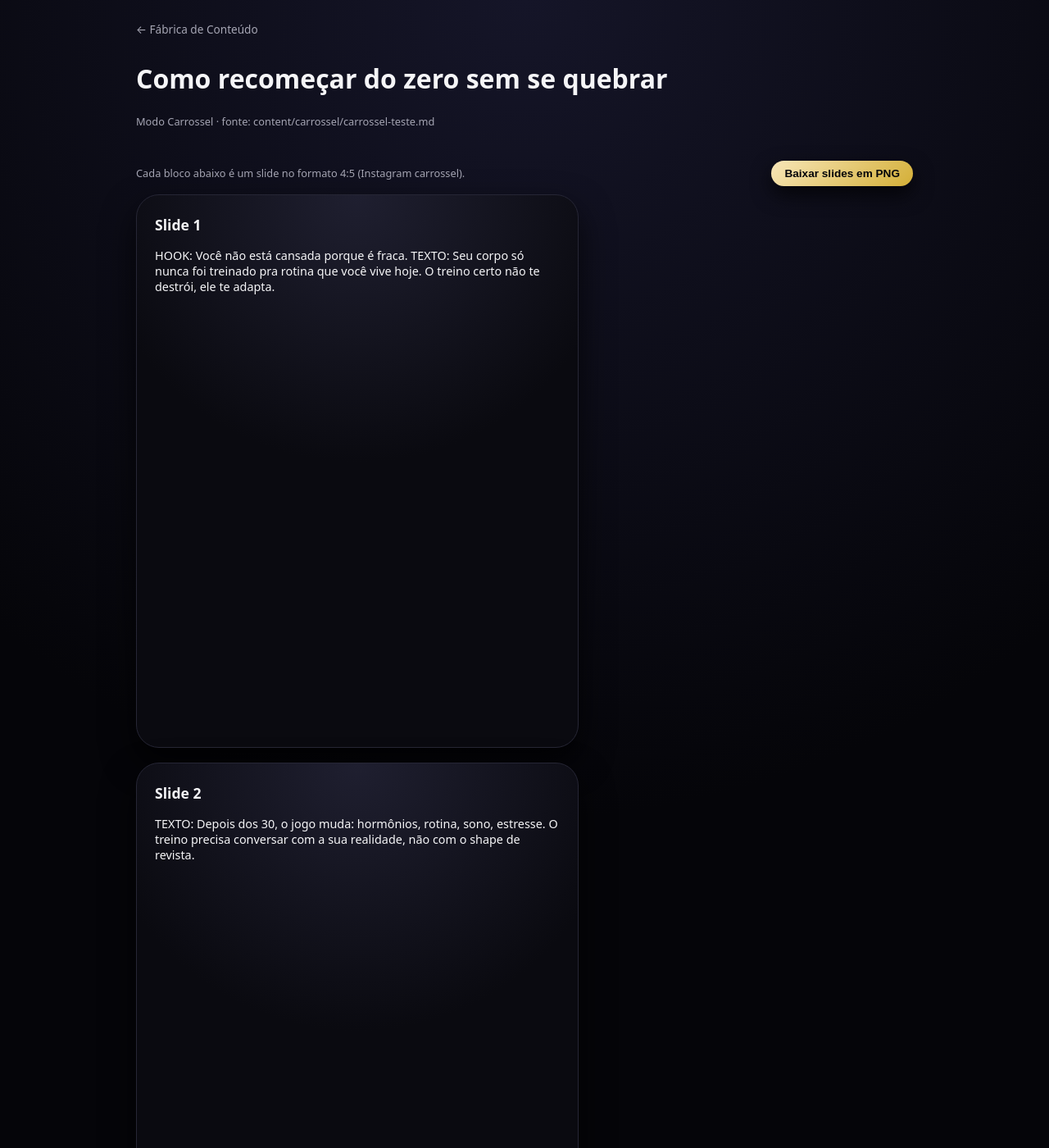
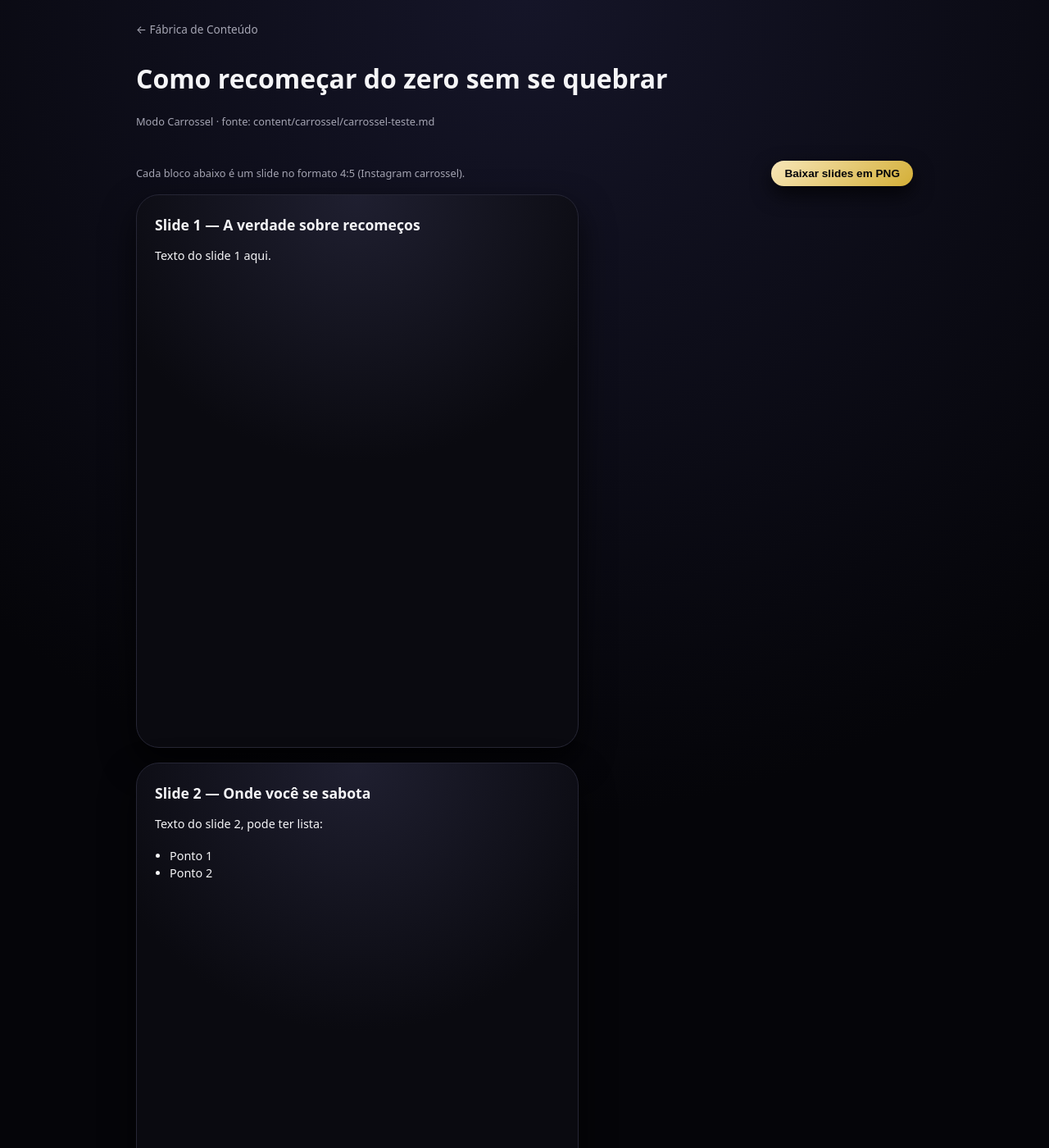
Before and after one commit to mbritodowglas-collab/fabrica-conteudo, a Jekyll site: the page built from content/carrossel/carrossel-teste.md, in a window 1280 px wide and 1400 px high. Shown: the whole window at 82% size. Built offline with Jekyll 4.4.1, drawn with Linux system fonts in a browser that asks for light colours; our own code applies the rules of GitHub Pages for plain Markdown files; some of the changed text lies outside the part shown.

Commit message:
Atualizar o carrossel-teste.md

```diff
--- a/content/carrossel/carrossel-teste.md
+++ b/content/carrossel/carrossel-teste.md
@@ -1,15 +1,14 @@
-# Como recomeçar do zero sem se quebrar
+---
+title: "Como recomeçar do zero sem se quebrar"
+---
 
-## Slide 1
-HOOK:
-Você não está cansada porque é fraca.
-TEXTO:
-Seu corpo só nunca foi treinado pra rotina que você vive hoje. O treino certo não te destrói, ele te adapta.
+## Slide 1 — A verdade sobre recomeços
+Texto do slide 1 aqui.
 
-## Slide 2
-TEXTO:
-Depois dos 30, o jogo muda: hormônios, rotina, sono, estresse. O treino precisa conversar com a sua realidade, não com o shape de revista.
+## Slide 2 — Onde você se sabota
+Texto do slide 2, pode ter lista:
+- Ponto 1
+- Ponto 2
 
-## Slide 3
-CTA:
-Quer uma avaliação pra montar isso do jeito certo? Me chama na DM.
+## Slide 3 — Mini plano de ação
+Texto do slide 3.
```
